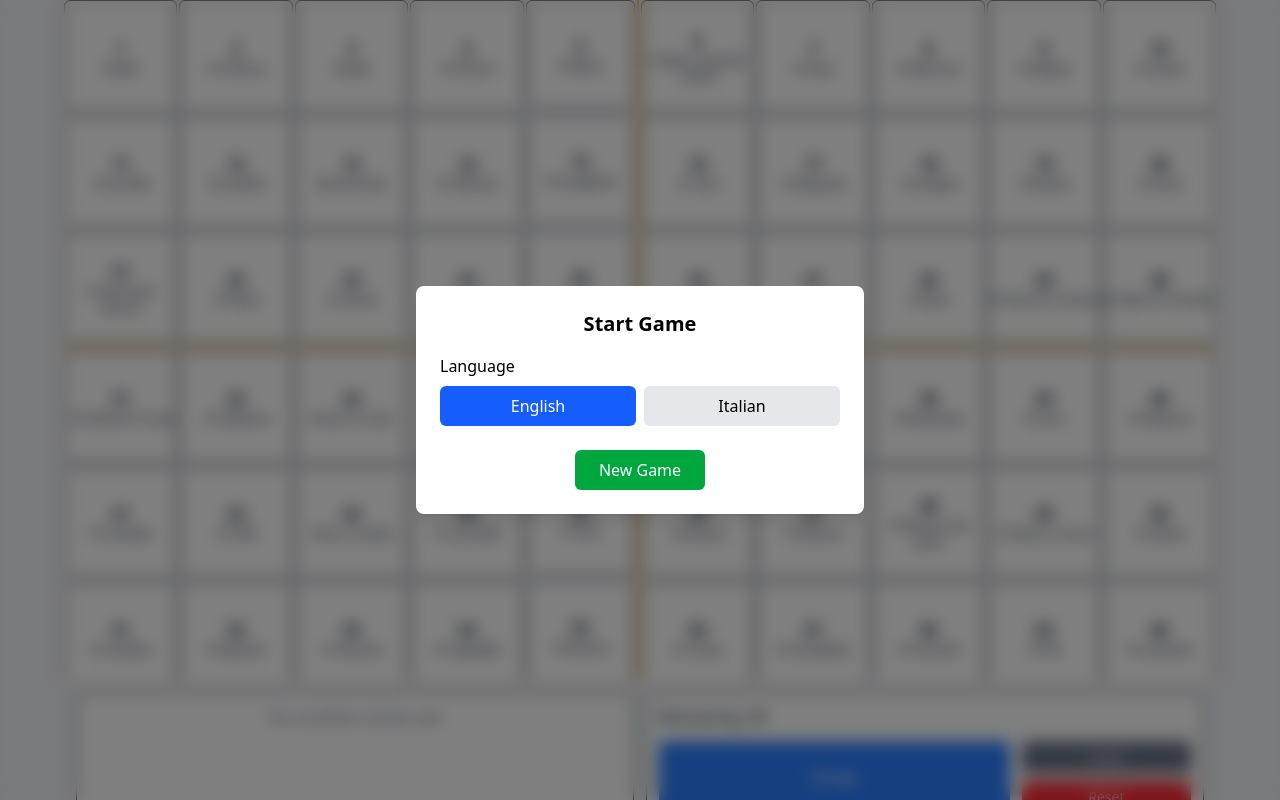
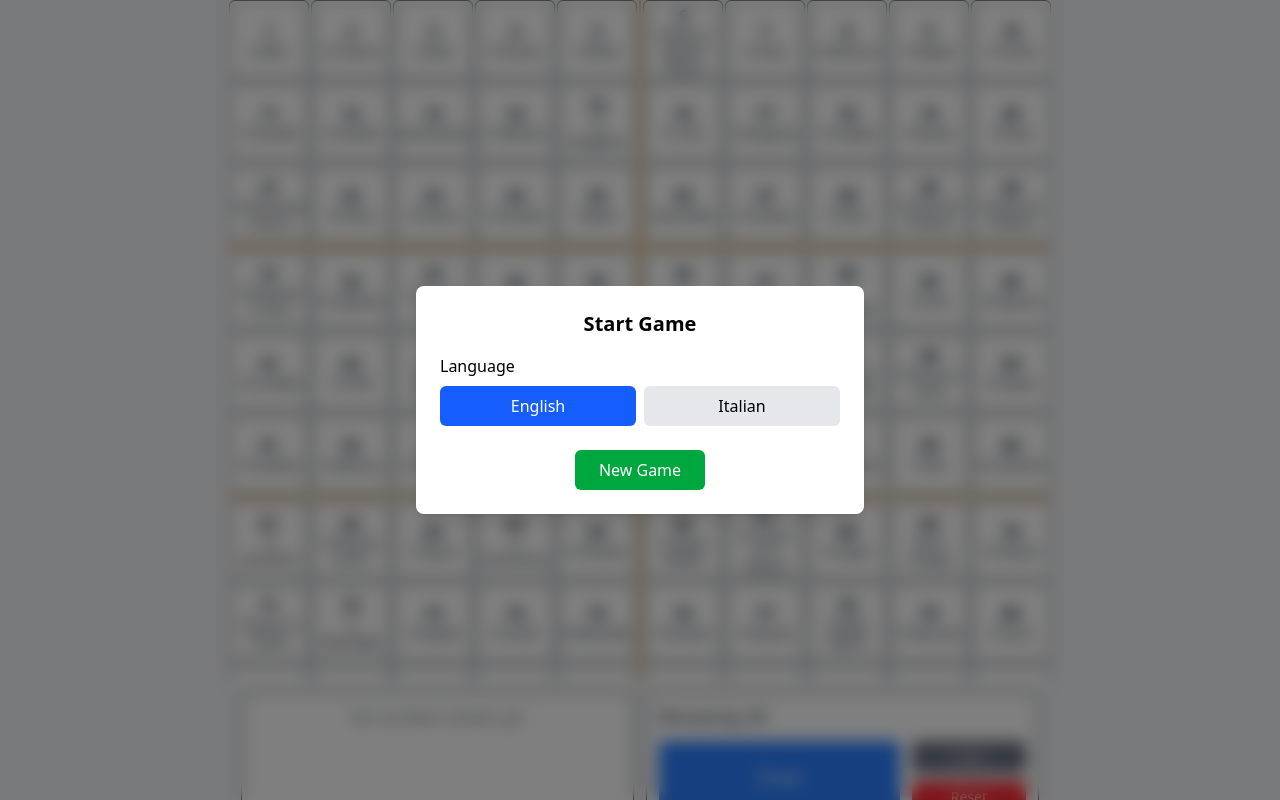
Before and after one commit to floroz/paniere, a React (Vite) app: page / in a window 1280 px wide. Built offline with nearby package versions, Linux system fonts and the light colour scheme.

Commit message:
refactor: Update grid layout and adjust cell dimensions for better responsiveness

```diff
--- a/src/components/Tabellone/Tabellone.tsx
+++ b/src/components/Tabellone/Tabellone.tsx
@@ -19,8 +19,8 @@ function Casella({ number, name, isDrawn }: CasellaProps) {
   return (
     <div
       className={`
-        sm:w-auto w-10
-        border rounded-md flex flex-col items-center justify-center aspect-square
+        sm:w-20 w-12 aspect-square
+        border rounded-md flex flex-col items-center justify-center
         ${isDrawn ? 'bg-amber-100 dark:bg-amber-900' : 'bg-white dark:bg-gray-800'}
       `}
       aria-label={`${number}, ${name}, ${isDrawn ? t.drawn : t.notDrawn}`}
@@ -28,7 +28,7 @@ function Casella({ number, name, isDrawn }: CasellaProps) {
       <span className={`text-base font-bold ${isDrawn ? 'text-amber-800 dark:text-amber-200' : ''}`}>
         {number}
       </span>
-      <span className="sm:block hidden text-xs text-center break-words">
+      <span className="sm:block hidden text-xs text-center max-w-full px-1">
         {name}
       </span>
     </div>
@@ -72,10 +72,10 @@ export default function Tabellone() {
   };
 
   return (
-    <div className="max-h-full w-full h-auto">
-      <div className="grid grid-rows-[9] grid-cols-[10] gap-0.5">
+    <div className="max-h-full w-full h-auto overflow-auto">
+      <div className="grid grid-flow-row auto-rows-auto gap-0.5 justify-center">
         {grid.map((row, rowIndex) => (
-          <div key={`row-${rowIndex}`} className="grid grid-cols-10 gap-0.5">
+          <div key={`row-${rowIndex}`} className="flex flex-row gap-0.5">
             {row.map((number, colIndex) => {
               const isDrawn = drawnNumbers.includes(number);
               const cartellaId = getCartellaId(rowIndex, colIndex);
@@ -87,7 +87,7 @@ export default function Tabellone() {
               return (
                 <div
                   key={number}
-                  className={`relative ${rightBorder} ${bottomBorder}`}
+                  className={`${rightBorder} ${bottomBorder}`}
                   aria-label={`Cartella ${cartellaId}`}
                 >
                   <Casella
```
